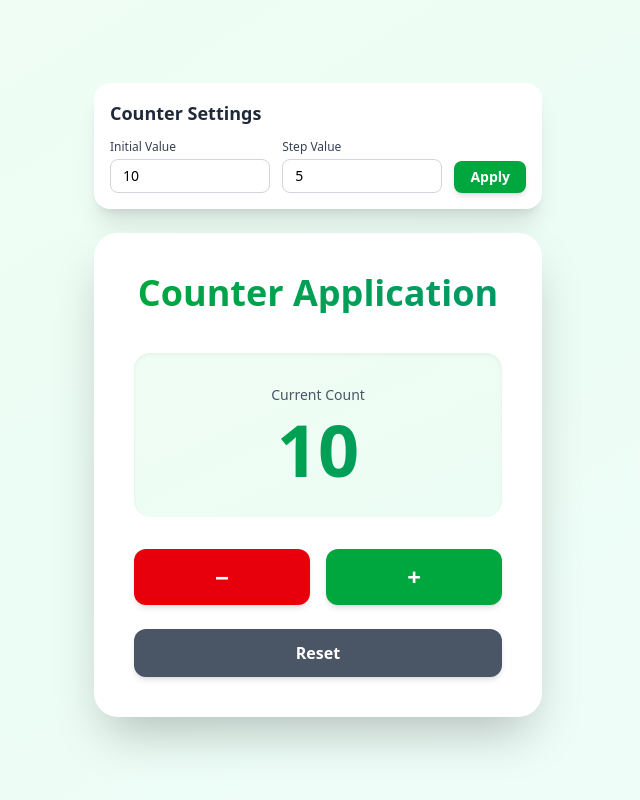
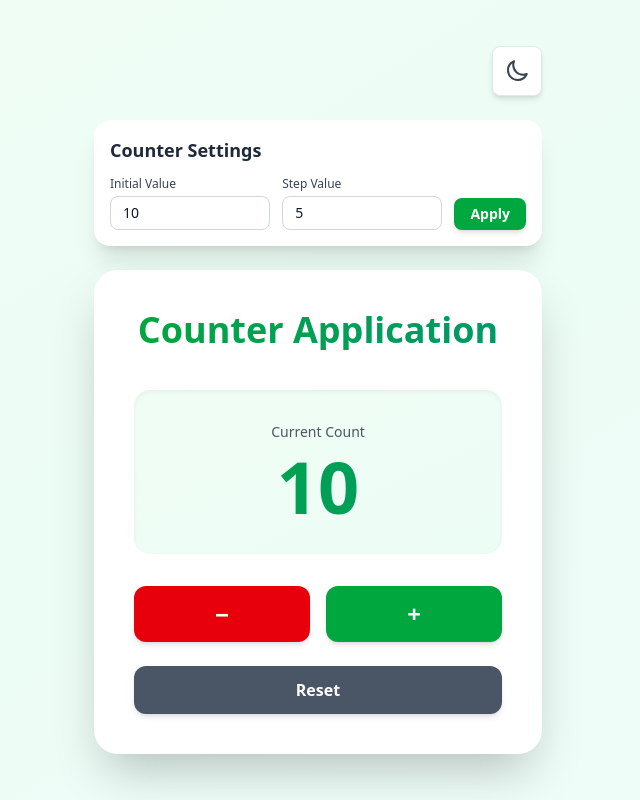
Before and after one commit to cw-learning/Vidya-Counter, a React (Vite) app: page / in a window 1280 px wide. Shown: the whole page, without its empty margins (322-962 px from the left). Built offline with nearby package versions, Linux system fonts and the light colour scheme.

Commit message:
feat(theme): apply theme colors to app layout and settings panel

```diff
--- a/src/App.jsx
+++ b/src/App.jsx
@@ -1,14 +1,26 @@
-import { useState } from 'react'
+import { useState, useEffect } from 'react'
+import { useSelector } from 'react-redux'
+import { selectThemeMode } from './store/slices/themeSlice'
 import { Counter } from './components/organisms/Counter/Counter'
+import { ThemeToggle } from './components/atoms/ThemeToggle/ThemeToggle'
 
 function App() {
+  const themeMode = useSelector(selectThemeMode)
   const [initialValue, setInitialValue] = useState(10)
   const [step, setStep] = useState(5)
   const [key, setKey] = useState(0)
 
+  useEffect(() => {
+    if (themeMode === 'dark') {
+      document.documentElement.classList.add('dark')
+    } else {
+      document.documentElement.classList.remove('dark')
+    }
+  }, [themeMode])
+
   const handleClickApply = () => {
     // Force Counter to re-render with new props by changing key
-    setKey(prevKey => prevKey + 1)
+    setKey((prevKey) => prevKey + 1)
   }
 
   const handleOnChangeInitialValue = (event) => {
@@ -20,33 +32,40 @@ function App() {
   }
 
   return (
-    <div className="min-h-screen bg-gradient-to-br from-green-50 via-emerald-50 to-teal-50 flex items-center justify-center p-4">
+    <div className="min-h-screen bg-gradient-to-br from-green-50 via-emerald-50 to-teal-50 dark:from-gray-900 dark:via-slate-900 dark:to-gray-800 flex items-center justify-center p-4 transition-colors duration-300">
       <div className="flex flex-col gap-6 w-full max-w-md">
+        {/* Theme Toggle */}
+        <div className="flex justify-end">
+          <ThemeToggle />
+        </div>
+
         {/* Settings Panel */}
-        <div className="bg-white rounded-2xl shadow-xl p-4">
-          <h3 className="text-lg font-bold text-gray-800 mb-3">Counter Settings</h3>
+        <div className="bg-white dark:bg-gray-800 rounded-2xl shadow-xl p-4 transition-colors duration-300">
+          <h3 className="text-lg font-bold text-gray-800 dark:text-gray-100 mb-3">
+            Counter Settings
+          </h3>
           <div className="flex gap-3 flex-wrap">
             <div className="flex-1 min-w-[140px]">
-              <label className="block text-xs font-medium text-gray-700 mb-1">
+              <label className="block text-xs font-medium text-gray-700 dark:text-gray-300 mb-1">
                 Initial Value
               </label>
               <input
                 type="number"
                 value={initialValue}
                 onChange={handleOnChangeInitialValue}
-                className="w-full px-3 py-1.5 text-sm border border-gray-300 rounded-lg focus:ring-2 focus:ring-green-500 focus:border-transparent"
+                className="w-full px-3 py-1.5 text-sm border border-gray-300 dark:border-gray-600 rounded-lg focus:ring-2 focus:ring-green-500 focus:border-transparent bg-white dark:bg-gray-700 text-gray-900 dark:text-gray-100 transition-colors duration-200"
                 step="any"
               />
             </div>
             <div className="flex-1 min-w-[140px]">
-              <label className="block text-xs font-medium text-gray-700 mb-1">
+              <label className="block text-xs font-medium text-gray-700 dark:text-gray-300 mb-1">
                 Step Value
               </label>
               <input
                 type="number"
                 value={step}
                 onChange={handleOnChangeStepValue}
-                className="w-full px-3 py-1.5 text-sm border border-gray-300 rounded-lg focus:ring-2 focus:ring-green-500 focus:border-transparent"
+                className="w-full px-3 py-1.5 text-sm border border-gray-300 dark:border-gray-600 rounded-lg focus:ring-2 focus:ring-green-500 focus:border-transparent bg-white dark:bg-gray-700 text-gray-900 dark:text-gray-100 transition-colors duration-200"
                 step="any"
               />
             </div>
```
